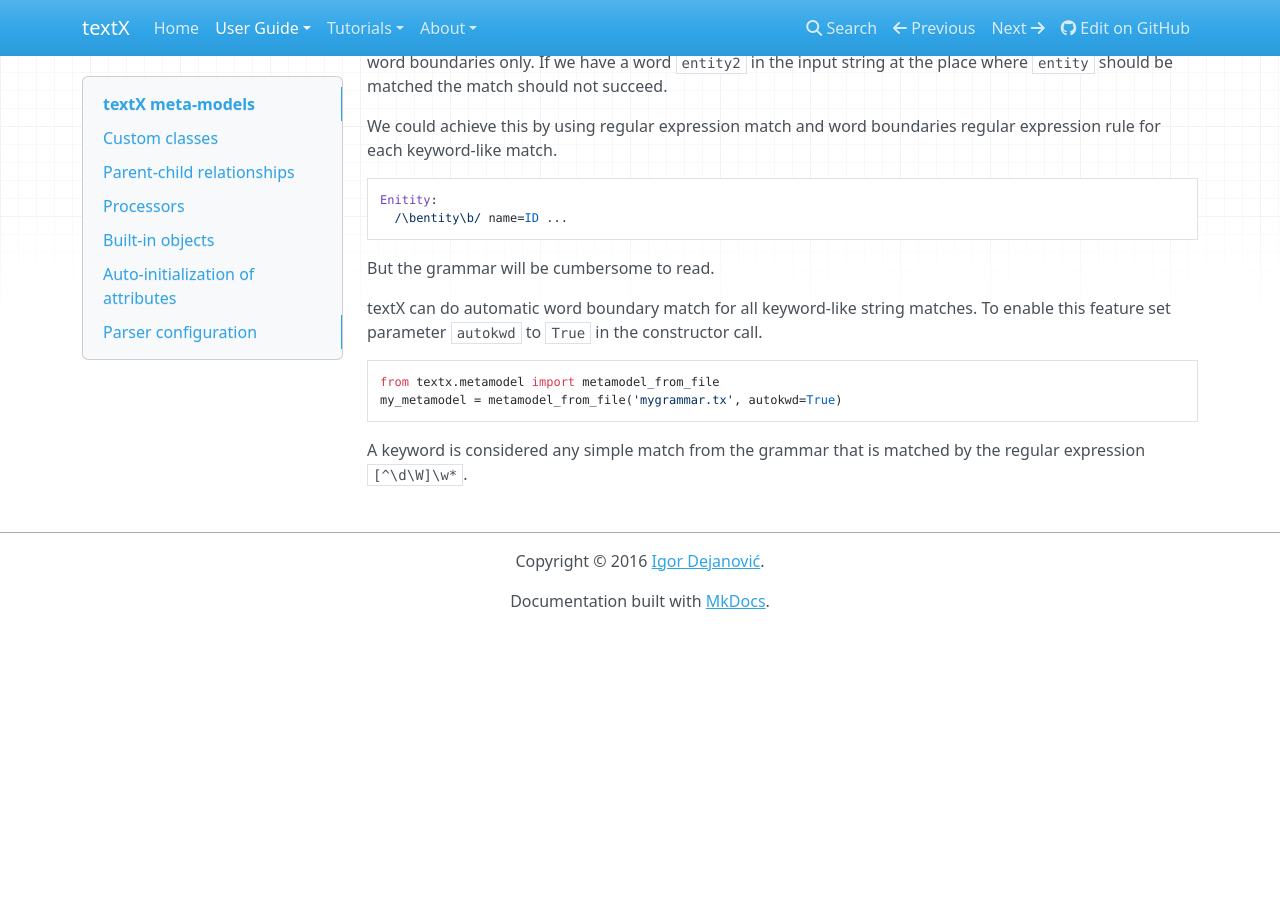
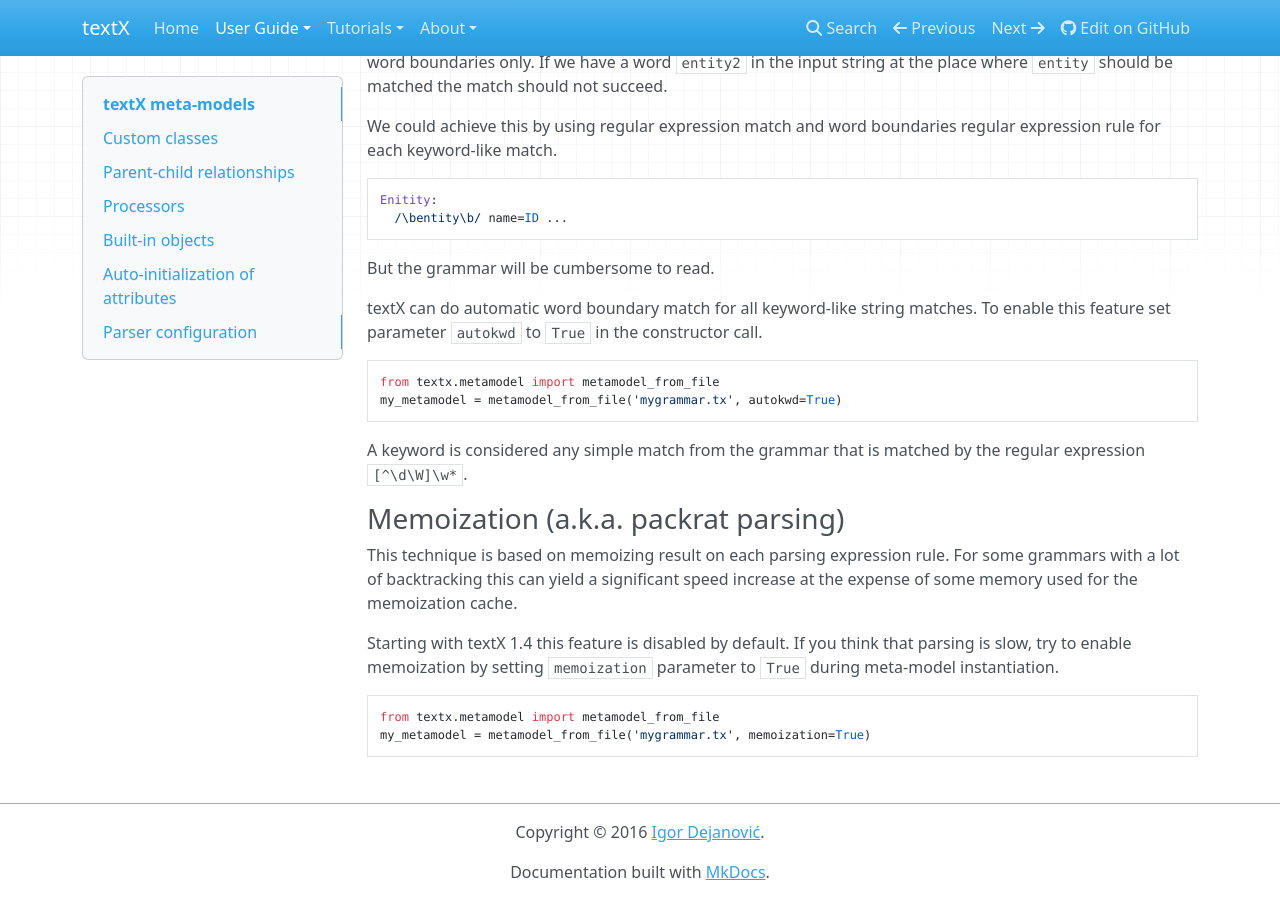
Before and after one commit to textX/textX, an MkDocs documentation site: the page built from docs/metamodel.md, in a window 1280 px wide and 900 px high, scrolled down 5283 px. Built offline with MkDocs 1.6.1, drawn with Linux system fonts in a browser that asks for light colours; nearby versions of some CDN libraries; old or Windows-style settings are respelled for this version of MkDocs; before the commit the page ends 5912 px from its top, so only the background shows below that.

Commit message:
Added docs for memoization parameter.

````diff
--- a/docs/metamodel.md
+++ b/docs/metamodel.md
@@ -303,3 +303,19 @@ my_metamodel = metamodel_from_file('mygrammar.tx', autokwd=True)
 
 A keyword is considered any simple match from the grammar that is matched by the
 regular expression `[^\d\W]\w*`.
+
+
+### Memoization (a.k.a. packrat parsing)
+
+This technique is based on memoizing result on each parsing expression rule.
+For some grammars with a lot of backtracking this can yield a significant
+speed increase at the expense of some memory used for the memoization cache.
+
+Starting with textX 1.4 this feature is disabled by default. If you think that
+parsing is slow, try to enable memoization by setting `memoization` parameter
+to `True` during meta-model instantiation.
+
+```python
+from textx.metamodel import metamodel_from_file
+my_metamodel = metamodel_from_file('mygrammar.tx', memoization=True)
+```
````
